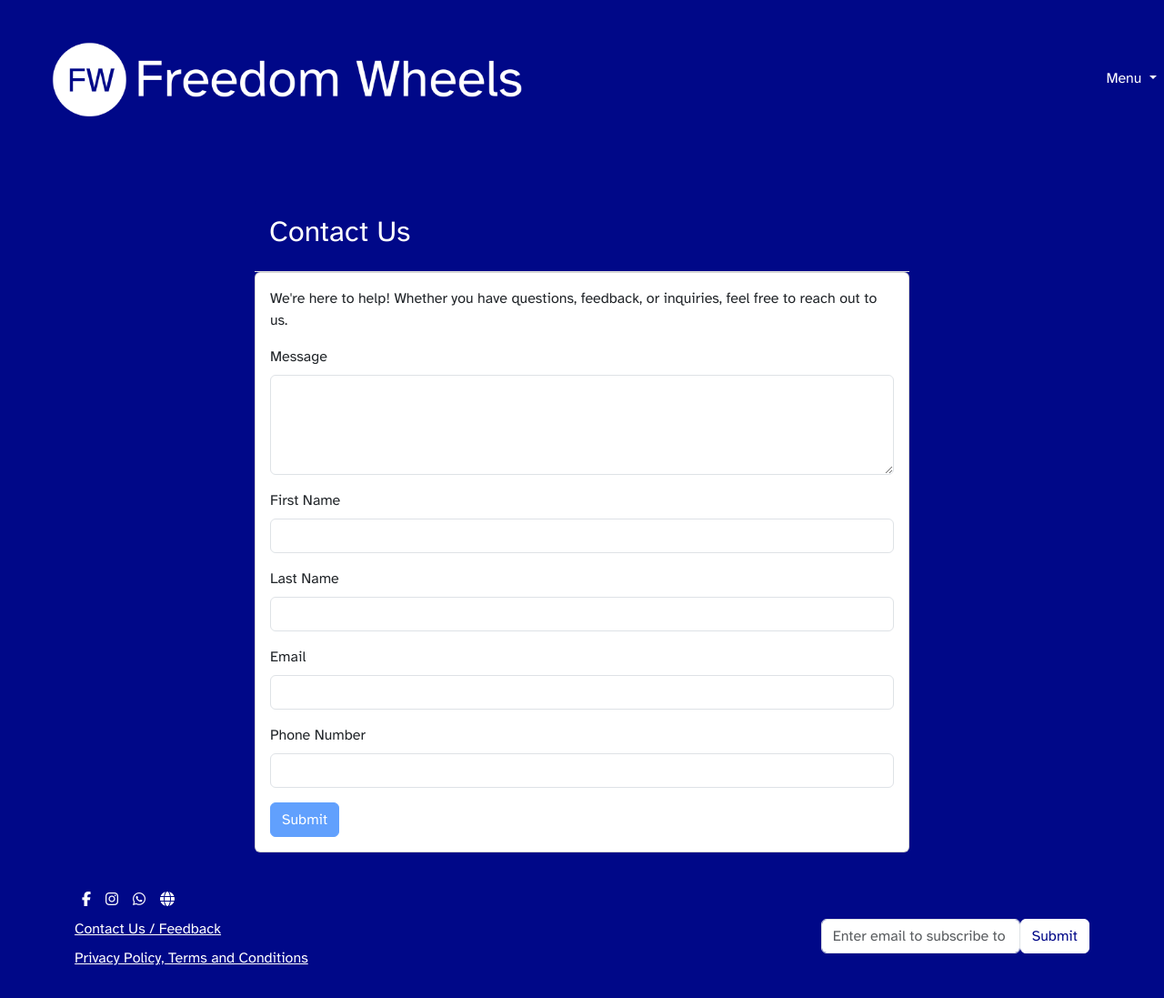
After one commit to Mi-Py-1/Freedom-Wheels, a Django app: page /contactus/ in a window 1280 px wide. The commit adds this page. Shown: the whole page at 91% size. Run offline with Django 5.2, Linux system fonts and the light colour scheme; some libraries are stand-ins or nearby versions.

Commit message:
added contact us card

```diff
--- a/my_app/templates/community.html
+++ b/my_app/templates/community.html
@@ -27,7 +27,7 @@
                 <h2>Create Post</h2>
                 <form method="post" action="{% url 'community' %}">
                     {% csrf_token %}
-                    {{ form.as_p }}
+                    {{ form.as_p|safe }}
                     <button type="submit" class="btn btn-primary">Post</button>
                 </form>
             </div>
--- /dev/null
+++ b/my_app/templates/contactus.html
@@ -0,0 +1,65 @@
+{% extends "base.html" %}
+{% load static %}
+
+{% block title %}Contact Us{% endblock %}
+
+{% block content %}
+<div class="container mt-5">
+    <div class="row justify-content-center">
+        <div class="col-md-8">
+            <div class="form-header">
+                <h2>Contact Us</h2>
+            </div>
+            <div class="card mb-4">
+                <div class="card-body">
+                    <p>We're here to help! Whether you have questions, feedback, or inquiries, feel free to reach out to us.</p>
+                    <form method="post" action="{% url 'contactus' %}">
+                        {% csrf_token %}
+                        <div class="mb-3">
+                            <label for="message" class="form-label">Message</label>
+                            <textarea class="form-control" id="message" name="message" rows="4" required></textarea>
+                        </div>
+                        <div class="mb-3">
+                            <label for="first_name" class="form-label">First Name</label>
+                            <input type="text" class="form-control" id="first_name" name="first_name" value="{{ user.first_name }}" required>
+                        </div>
+                        <div class="mb-3">
+                            <label for="last_name" class="form-label">Last Name</label>
+                            <input type="text" class="form-control" id="last_name" name="last_name" value="{{ user.last_name }}" required>
+                        </div>
+                        <div class="mb-3">
+                            <label for="email" class="form-label">Email</label>
+                            <input type="email" class="form-control" id="email" name="email" value="{{ user.email }}">
+                        </div>
+                        <div class="mb-3">
+                            <label for="phone" class="form-label">Phone Number</label>
+                            <input type="tel" class="form-control" id="phone" name="phone">
+                        </div>
+                        <button type="submit" class="btn btn-primary" disabled id="submit-button">Submit</button>
+                    </form>
+                </div>
+            </div>
+        </div>
+    </div>
+</div>
+
+<script>
+document.addEventListener('DOMContentLoaded', function() {
+    const messageField = document.getElementById('message');
+    const submitButton = document.getElementById('submit-button');
+    const emailField = document.getElementById('email');
+    const phoneField = document.getElementById('phone');
+
+    function validateForm() {
+        const message = messageField.value.trim();
+        const email = emailField.value.trim();
+        const phone = phoneField.value.trim();
+        submitButton.disabled = !message || (!email && !phone);
+    }
+
+    messageField.addEventListener('input', validateForm);
+    emailField.addEventListener('input', validateForm);
+    phoneField.addEventListener('input', validateForm);
+});
+</script>
+{% endblock %}
--- a/my_app/views.py
+++ b/my_app/views.py
@@ -1,9 +1,10 @@
 from django.shortcuts import render, redirect, get_object_or_404
+from django.core.mail import send_mail
 from django.contrib.auth import login, authenticate, logout
 from django.contrib.auth.decorators import login_required
 from django.contrib.auth.models import User
 from django.contrib.auth.forms import AuthenticationForm
-from .forms import SignUpForm, ProfileForm, PostForm
+from .forms import SignUpForm, ProfileForm, PostForm, ContactForm
 from .models import Post, Profile
 
 def home(request):
@@ -146,3 +147,30 @@ def unfollow_user(request, username):
 def post_detail(request, post_id):
     post = get_object_or_404(Post, id=post_id)
     return render(request, 'post_detail.html', {'post': post})
+
+@login_required
+def contact_us(request):
+    if request.method == 'POST':
+        form = ContactForm(request.POST)
+        if form.is_valid():
+            message = form.cleaned_data['message']
+            first_name = form.cleaned_data['first_name']
+            last_name = form.cleaned_data['last_name']
+            email = form.cleaned_data['email']
+            phone = form.cleaned_data['phone']
+            superuser_email = User.objects.filter(is_superuser=True).first().email
+            send_mail(
+                'Contact Us Message',
+                f'From: {first_name} {last_name}\nEmail: {email}\nPhone: {phone}\n\nMessage:\n{message}',
+                email or 'no-reply@example.com',
+                [superuser_email],
+                fail_silently=False,
+            )
+            return redirect('home')
+    else:
+        form = ContactForm(initial={
+            'first_name': request.user.first_name,
+            'last_name': request.user.last_name,
+            'email': request.user.email,
+        })
+    return render(request, 'contactus.html', {'form': form})  # Update the template name here
--- a/static/css/styles.css
+++ b/static/css/styles.css
@@ -63,4 +63,22 @@ body {
     color: black;
 }
 
-/* Media Queries */
+/* Custom styles for the create post text box */
+.custom-textarea {
+    width: 100%;
+    height: 100px;
+    resize: none;
+    padding: 10px;
+    border-radius: 0.25rem;
+    border: 1px solid #FFEE00;
+}
+
+/* Custom styles for form headers */
+.form-header {
+    background-color: #000888;
+    color: white;
+    padding: 1rem;
+    border-bottom: 1px solid #ddd;
+    border-top-left-radius: 0.25rem;
+    border-top-right-radius: 0.25rem;
+}
```
Also changed, not shown: my_app/forms.py (+15 -0 lines).
